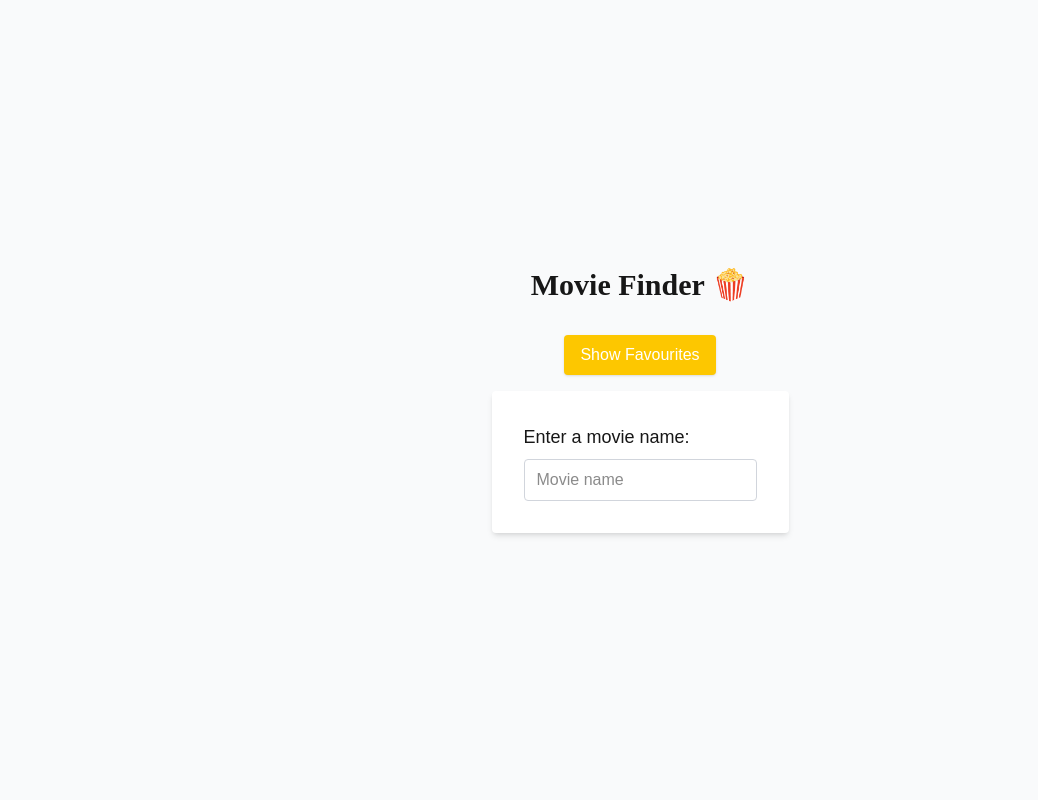
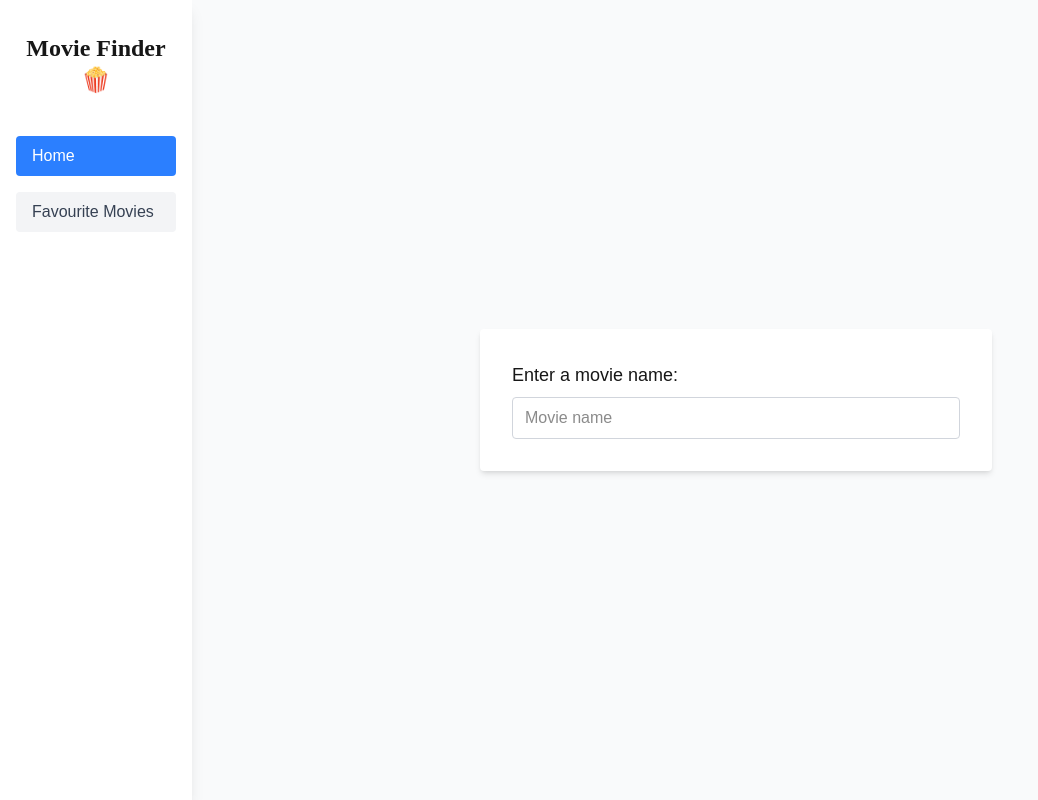
Before and after one commit to FannyPetersen/movie-finder-app, a Next.js app: page / in a window 1280 px wide. Shown: the whole page, without its empty margins (0-1038 px from the left). Built offline with nearby package versions, Linux system fonts and the light colour scheme; no server answers.

Commit message:
Add sidebar menu

```diff
--- a/src/app/page.tsx
+++ b/src/app/page.tsx
@@ -30,7 +30,7 @@ export default function Home() {
     }
     return [];
   });
-  const [showFavouritesTab, setShowFavouritesTab] = useState(false);
+  const [activeMenu, setActiveMenu] = useState<"home" | "favourites">("home");
   const apiKey = process.env.NEXT_PUBLIC_OMDB_API_KEY;
   const inputRef = useRef<HTMLInputElement>(null);
 
@@ -64,7 +64,6 @@ export default function Home() {
     return () => clearTimeout(timeoutId);
   }, [movie, apiKey]);
 
-  // Fetch full movie details when imdbID is set
   const handleSelectMovie = async (movieObj: { imdbID: string }) => {
     const res = await fetch(
       `https://www.omdbapi.com/?apikey=${apiKey}&i=${movieObj.imdbID}&plot=short`
@@ -74,7 +73,6 @@ export default function Home() {
     setShowDropdown(false);
   };
 
-  // Hide dropdown when clicking outside
   useEffect(() => {
     const handleClickOutside = (event: MouseEvent) => {
       if (
@@ -115,32 +113,42 @@ export default function Home() {
     favourites.some((fav) => fav.imdbID === imdbID);
 
   return (
-    <div className="min-h-screen flex flex-col items-center justify-center bg-gray-50">
+    <div className="min-h-screen flex bg-gray-50">
+      {/* Sidebar menu */}
+      <nav className="w-48 bg-white shadow-lg flex flex-col py-8 px-4">
         <h1
-        className="text-3xl font-bold mb-8"
+          className="text-2xl font-bold mb-10 text-center"
           style={{ fontFamily: "'Pacifico', cursive" }}
         >
           Movie Finder 🍿
         </h1>
+        <button
+          className={`mb-4 px-4 py-2 rounded transition text-left ${
+            activeMenu === "home"
+              ? "bg-blue-500 text-white"
+              : "bg-gray-100 text-gray-700 hover:bg-gray-200"
+          }`}
+          onClick={() => setActiveMenu("home")}
+        >
+          Home
+        </button>
+        <button
+          className={`px-4 py-2 rounded transition text-left ${
+            activeMenu === "favourites"
+              ? "bg-blue-500 text-white"
+              : "bg-gray-100 text-gray-700 hover:bg-gray-200"
+          }`}
+          onClick={() => setActiveMenu("favourites")}
+        >
+          Favourite Movies
+        </button>
+      </nav>
 
-      <button
-        className="mb-4 px-4 py-2 bg-yellow-400 text-white rounded shadow hover:bg-yellow-500 transition"
-        onClick={() => setShowFavouritesTab((prev) => !prev)}
-      >
-        {showFavouritesTab ? "Hide Favourites" : "Show Favourites"}
-      </button>
-
-      {showFavouritesTab && (
-        <FavouritesTab
-          favourites={favourites}
-          onRemoveFavourite={(imdbID) =>
-            setFavourites((prev) => prev.filter((fav) => fav.imdbID !== imdbID))
-          }
-        />
-      )}
-
+      {/* Main content */}
+      <main className="flex-1 flex flex-col items-center justify-center p-8">
+        {activeMenu === "home" && (
           <form
-        className="flex flex-col gap-4 bg-white p-8 rounded shadow-md relative"
+            className="flex flex-col gap-4 bg-white p-8 rounded shadow-md relative w-full max-w-lg"
             onSubmit={(e) => e.preventDefault()}
             autoComplete="off"
           >
@@ -160,6 +168,21 @@ export default function Home() {
               />
             )}
           </form>
+        )}
+
+        {activeMenu === "favourites" && (
+          <div className="w-full max-w-lg">
+            <FavouritesTab
+              favourites={favourites}
+              onRemoveFavourite={(imdbID) =>
+                setFavourites((prev) =>
+                  prev.filter((fav) => fav.imdbID !== imdbID)
+                )
+              }
+            />
+          </div>
+        )}
+
         {selectedMovie && (
           <MovieModal
             movie={selectedMovie}
@@ -168,6 +191,7 @@ export default function Home() {
             onClose={() => setSelectedMovie(null)}
           />
         )}
+      </main>
     </div>
   );
 }
```
Lines whose indentation alone changed are shown as unchanged.
